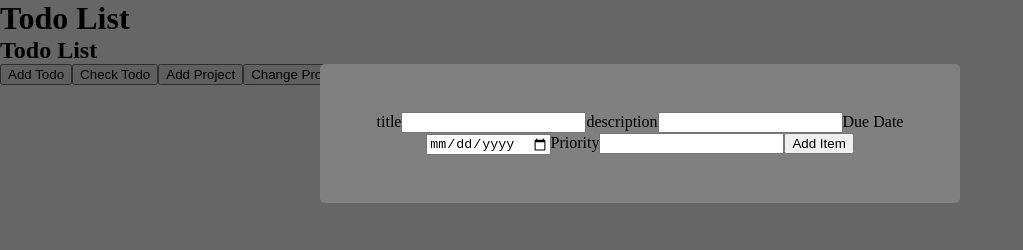
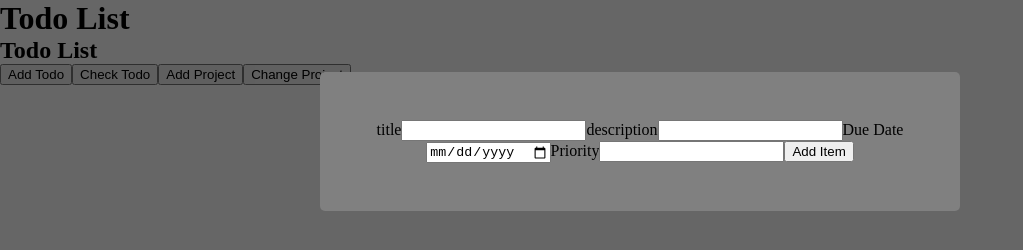
Before and after one commit to JoshDevHub/Todo-List, a website built with webpack: page dist/index.html in a window 1280 px wide. Both pictures are taken after a click on the button "Add Todo". Shown: the whole page, without its empty margins (0-1023 px from the left). Built offline with nearby package versions, Linux system fonts and the light colour scheme.

Commit message:
fix: consistent modal placement

```diff
--- a/src/index.js
+++ b/src/index.js
@@ -14,8 +14,8 @@ import renderProjectMenu from "./components/project_menu";
 
 import projectManager from "./lib/project_manager";
 
+modal.render();
 renderStaticComponents();
-modal.render();
 
 const renderCurrentProject = () => {
   renderProjectGallery(projectManager.currentProject());
--- a/src/styles/app.css
+++ b/src/styles/app.css
@@ -12,6 +12,7 @@
   background-color: grey;
   border-radius: 5px;
   left: 50%;
+  margin-top: 4.5rem;
   min-width: 50%;
   padding: 3rem;
   position: fixed;
```
